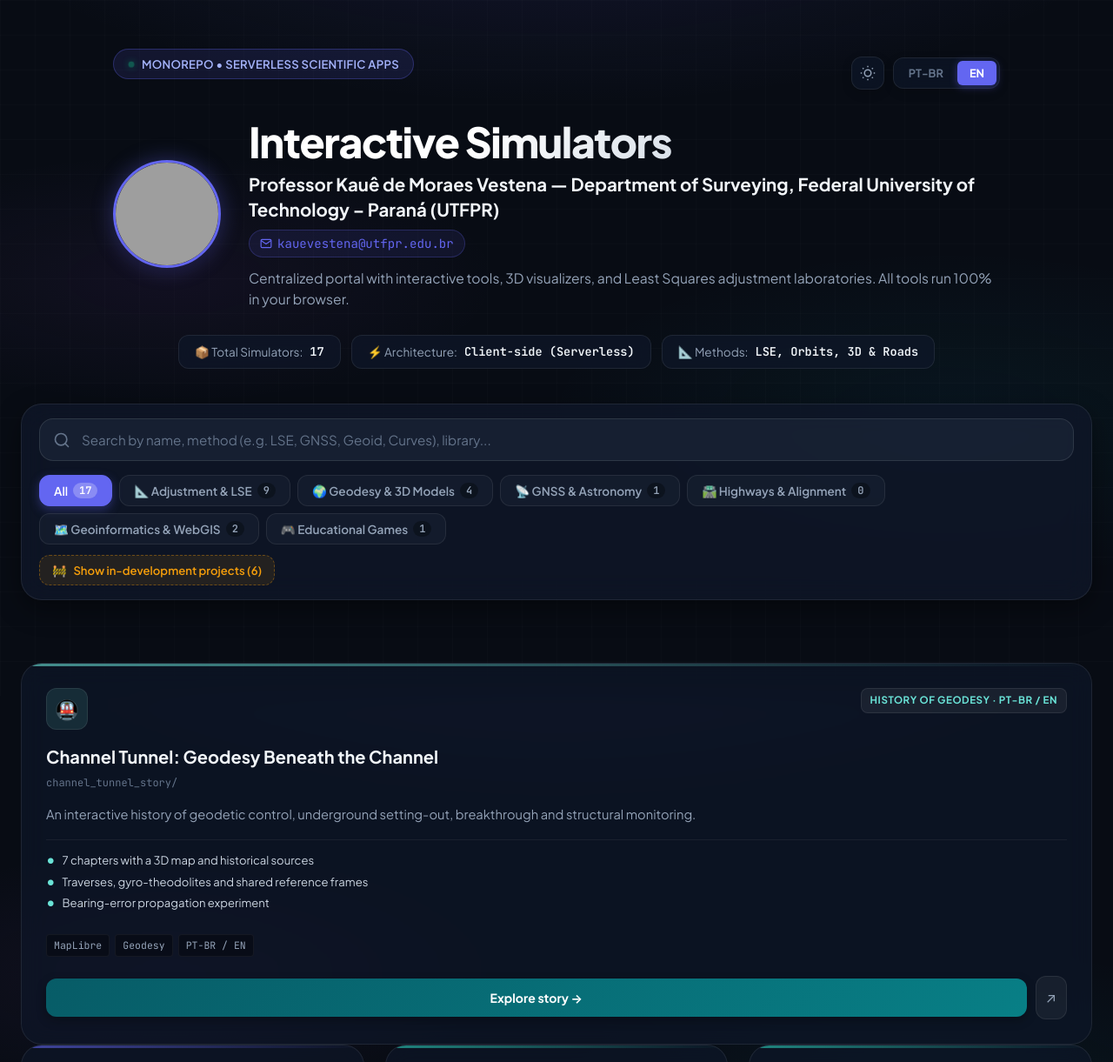
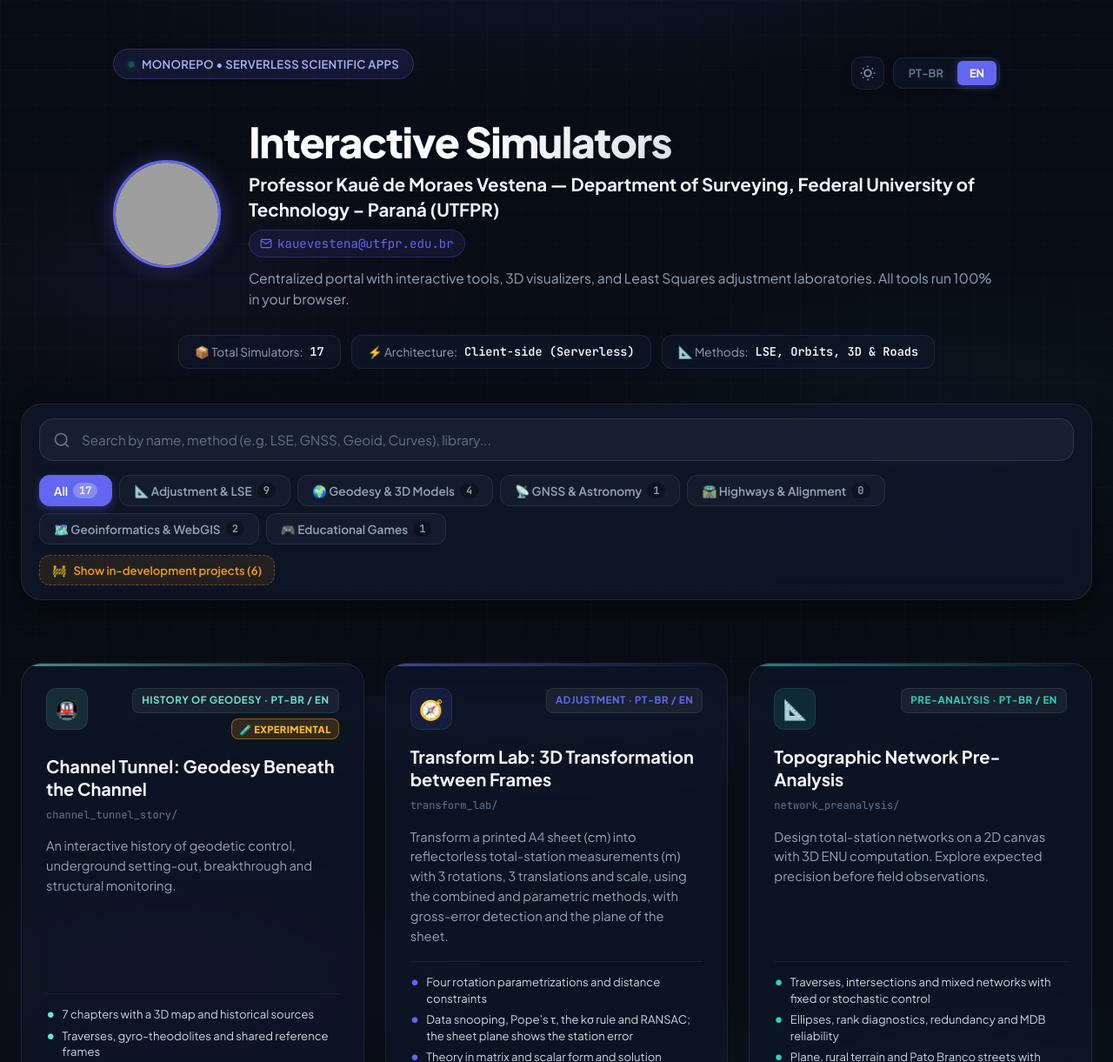
Before and after one commit to kauevestena/simul_adjust, a plain HTML site: page index.html in a window 1280 px wide. Shown: the top 1221 px of the page at 87% size. Drawn offline with Linux system fonts and the light colour scheme; grey boxes are pictures that could not be loaded.

Commit message:
fix(portal): normalize Channel Tunnel card and mark experimental (#28)
* fix(portal): place Channel Tunnel card in grid and label it experimental

* test(portal): guard Channel Tunnel grid placement and experimental status

* test(portal): check equal card widths and bilingual experimental label in browsers

* test(portal): locate card element rather than matching its CSS selector

* test(portal): use actual language controls when verifying experimental badge

```diff
--- a/index.html
+++ b/index.html
@@ -1072,6 +1072,38 @@
       margin-left: 6px;
     }
 
+    /* Experimental is a visible maturity label, not the unfinished filter status. */
+    .sim-card[data-card-id="channel_tunnel_story"] .card-badges {
+      display: flex;
+      flex-direction: column;
+      align-items: flex-end;
+      gap: 6px;
+      min-width: 0;
+      text-align: right;
+    }
+    .sim-card[data-card-id="channel_tunnel_story"] .card-category-badge {
+      white-space: normal;
+    }
+    .badge-experimental {
+      display: inline-flex;
+      align-items: center;
+      font-size: 0.7rem;
+      font-weight: 800;
+      letter-spacing: 0.035em;
+      text-transform: uppercase;
+      line-height: 1.25;
+      padding: 4px 8px;
+      border-radius: var(--radius-sm);
+      background: rgba(245, 158, 11, 0.16);
+      color: #fbbf24;
+      border: 1px solid rgba(245, 158, 11, 0.5);
+    }
+    [data-theme="light"] .badge-experimental {
+      background: #fef3c7;
+      border-color: #d97706;
+      color: #92400e;
+    }
+
     /* Footer Enhancements & UTFPR Logo */
     .footer-brand {
       display: flex;
@@ -1244,15 +1276,16 @@
   </div>
 </header>
 <!-- Simulators Grid -->
-<article class="sim-card" data-card-id="channel_tunnel_story" data-category="geodesia-3d" style="--card-accent:#6ae3d7;--card-accent-glow:rgba(106,227,215,.20);--card-icon-bg:rgba(106,227,215,.12);--card-btn-bg:linear-gradient(135deg,#075c67,#087f86)">
-<div class="card-top"><div class="card-icon-box">🚇</div><span class="card-category-badge">História da Geodésia · PT-BR / EN</span></div>
+
+
+<main class="simulators-grid" id="simulatorsGrid">
+<article class="sim-card" data-card-id="channel_tunnel_story" data-status="experimental" data-category="geodesia-3d" style="--card-accent:#6ae3d7;--card-accent-glow:rgba(106,227,215,.20);--card-icon-bg:rgba(106,227,215,.12);--card-btn-bg:linear-gradient(135deg,#075c67,#087f86)">
+<div class="card-top"><div class="card-icon-box">🚇</div><div class="card-badges"><span class="card-category-badge">História da Geodésia · PT-BR / EN</span><span class="badge-experimental">🧪 Experimental</span></div></div>
 <h2 class="card-title">Eurotúnel: A Geodésia Sob o Canal da Mancha</h2><div class="card-path">channel_tunnel_story/</div>
 <p class="card-description">História interativa da rede geodésica, locação subterrânea, encontro das tuneladoras e monitoramento.</p>
 <ul class="card-features"><li>7 capítulos com mapa 3D e fontes históricas</li><li>Poligonais, giroteodolitos e referência comum</li><li>Experimento de propagação de erro angular</li></ul>
 <div class="card-tags"><span class="tech-tag">MapLibre</span><span class="tech-tag">Geodésia</span><span class="tech-tag">PT-BR / EN</span></div>
 <div class="card-actions"><a class="btn-launch" href="channel_tunnel_story/"><span class="btn-text">Explorar história →</span></a><a class="btn-icon-ext" href="channel_tunnel_story/" rel="noopener" target="_blank" title="Abrir em nova aba">↗</a></div></article>
-
-<main class="simulators-grid" id="simulatorsGrid">
 <article class="sim-card" data-card-id="transform_lab" data-category="ajustamento" style="--card-accent: #6366f1; --card-accent-glow: rgba(99, 102, 241, 0.2); --card-icon-bg: rgba(99, 102, 241, 0.12); --card-btn-bg: linear-gradient(135deg, #4338ca, #6366f1);">
 <div class="card-top"><div class="card-icon-box">🧭</div><span class="card-category-badge">Ajustamento · PT-BR / EN</span></div>
 <h2 class="card-title">Transform Lab: Transformação 3D entre Referenciais</h2>
@@ -1975,8 +2008,8 @@ Análise geoespacial e mapeamento de cobertura de vegetação urbana obtida a pa
 };
   const cardTranslations = {
 "channel_tunnel_story": {
- "pt-BR":{"badge":"História da Geodésia · PT-BR / EN","title":"Eurotúnel: A Geodésia Sob o Canal da Mancha","desc":"História interativa da rede geodésica, locação subterrânea, encontro das tuneladoras e monitoramento.","features":["7 capítulos com mapa 3D e fontes históricas","Poligonais, giroteodolitos e referência comum","Experimento de propagação de erro angular"],"tags":["MapLibre","Geodésia","PT-BR / EN"],"btn":"Explorar história →"},
- "en":{"badge":"History of Geodesy · PT-BR / EN","title":"Channel Tunnel: Geodesy Beneath the Channel","desc":"An interactive history of geodetic control, underground setting-out, breakthrough and structural monitoring.","features":["7 chapters with a 3D map and historical sources","Traverses, gyro-theodolites and shared reference frames","Bearing-error propagation experiment"],"tags":["MapLibre","Geodesy","PT-BR / EN"],"btn":"Explore story →"}
+ "pt-BR":{"experimental":"🧪 Experimental","badge":"História da Geodésia · PT-BR / EN","title":"Eurotúnel: A Geodésia Sob o Canal da Mancha","desc":"História interativa da rede geodésica, locação subterrânea, encontro das tuneladoras e monitoramento.","features":["7 capítulos com mapa 3D e fontes históricas","Poligonais, giroteodolitos e referência comum","Experimento de propagação de erro angular"],"tags":["MapLibre","Geodésia","PT-BR / EN"],"btn":"Explorar história →"},
+ "en":{"experimental":"🧪 Experimental","badge":"History of Geodesy · PT-BR / EN","title":"Channel Tunnel: Geodesy Beneath the Channel","desc":"An interactive history of geodetic control, underground setting-out, breakthrough and structural monitoring.","features":["7 chapters with a 3D map and historical sources","Traverses, gyro-theodolites and shared reference frames","Bearing-error propagation experiment"],"tags":["MapLibre","Geodesy","PT-BR / EN"],"btn":"Explore story →"}
 },
 
 "transform_lab": {"pt-BR": {"badge": "Ajustamento · PT-BR / EN", "title": "Transform Lab: Transformação 3D entre Referenciais", "desc": "Transforme uma folha A4 impressa (cm) nas medições de uma estação total sem prisma (m) por 3 rotações, 3 translações e escala, pelos métodos combinado e paramétrico, com detecção de erros grosseiros e o plano da folha.", "features": ["Quatro parametrizações da rotação e injunções de distância", "Data snooping, τ de Pope, regra kσ e RANSAC; plano da folha para ver o erro da estação", "Teoria em forma matricial e escalar e comparação de soluções"], "tags": ["Mínimos Quadrados", "Gauss–Helmert", "PT-BR / EN"], "btn": "Abrir Simulador →"}, "en": {"badge": "Adjustment · PT-BR / EN", "title": "Transform Lab: 3D Transformation between Frames", "desc": "Transform a printed A4 sheet (cm) into reflectorless total-station measurements (m) with 3 rotations, 3 translations and scale, using the combined and parametric methods, with gross-error detection and the plane of the sheet.", "features": ["Four rotation parametrizations and distance constraints", "Data snooping, Pope’s τ, the kσ rule and RANSAC; the sheet plane shows the station error", "Theory in matrix and scalar form and solution comparison"], "tags": ["Least Squares", "Gauss–Helmert", "PT-BR / EN"], "btn": "Open Simulator →"}},
@@ -2874,6 +2907,10 @@ Análise geoespacial e mapeamento de cobertura de vegetação urbana obtida a pa
       if (unfBadge) {
         unfBadge.textContent = t.badgeUnfinished;
       }
+      const experimentalBadge = card.querySelector('.badge-experimental');
+      if (experimentalBadge && data.experimental) {
+        experimentalBadge.textContent = data.experimental;
+      }
 
       const title = card.querySelector('.card-title');
       if (title) title.textContent = data.title;
```
Also changed, not shown: channel_tunnel_story/tests/browser.cjs (+12 -0 lines), channel_tunnel_story/tests/structure.test.mjs (+17 -0 lines).
